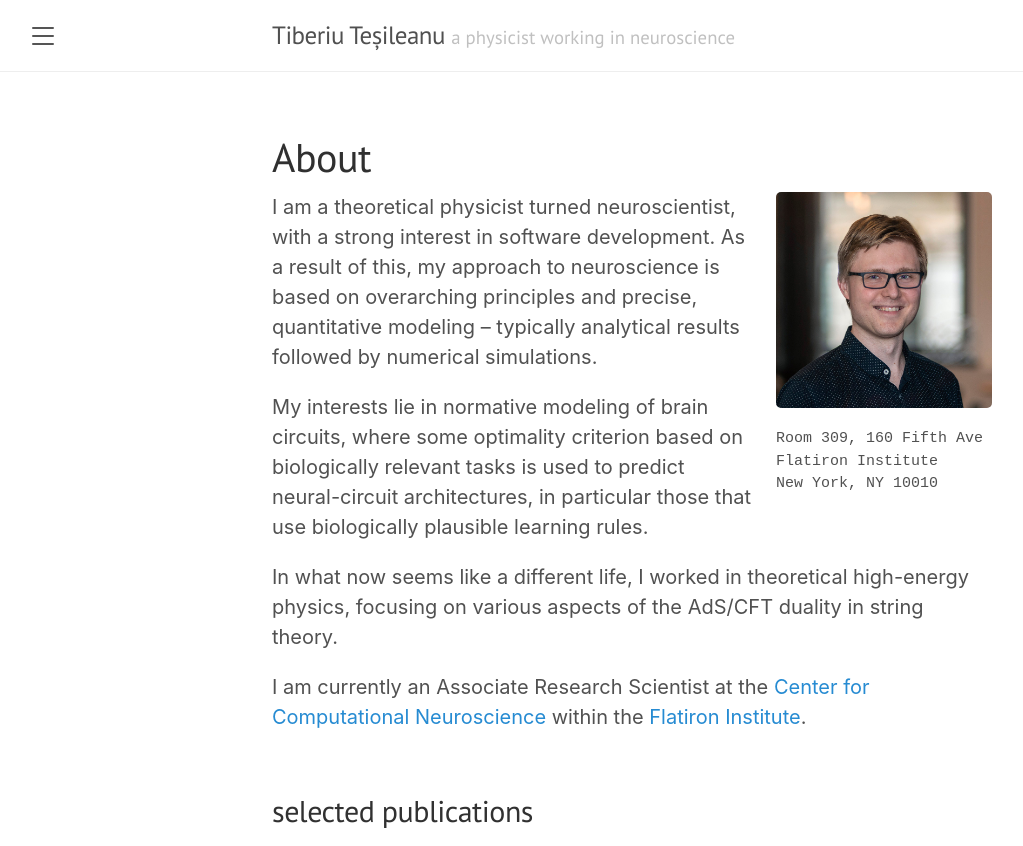
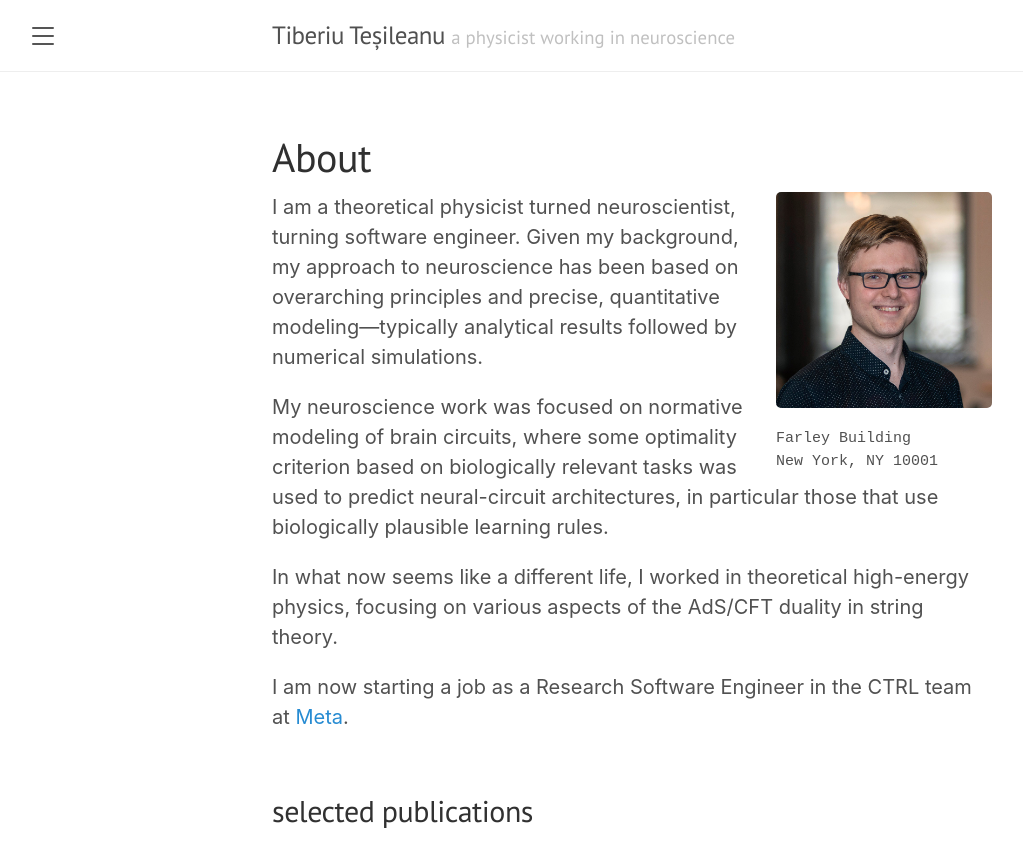
Before and after one commit to ttesileanu/ttesileanu.github.io, a Jekyll site: the page built from _pages/about.md, in a window 1280 px wide, cut to the strip 0-846 px from the top of the page. Shown: the whole strip, without its empty margins (8-1031 px from the left). Built offline with Jekyll 4.4.1, drawn with Linux system fonts in a browser that asks for light colours; full-size pictures stand in for the smaller copies a plugin makes; a style sheet for code colours, icons or effects is not loaded.

Commit message:
Update job details

```diff
--- a/_pages/about.md
+++ b/_pages/about.md
@@ -2,24 +2,23 @@
 layout: about
 title: About
 permalink: /about
-subtitle: Associated Research Scientist at the <a href="https://www.simonsfoundation.org/flatiron/center-for-computational-neuroscience/">Center for Computational Neuroscience</a> within the <a href="https://www.simonsfoundation.org/flatiron/">Flatiron Institute</a>.
+subtitle: Research Software Engineer at the <a href="https://www.meta.com/">Meta</a>.
 
 profile:
   align: right
   image: prof_pic.jpg
   address: >
-    <p>Room 309, 160 Fifth Ave</p>
-    <p>Flatiron Institute</p>
-    <p>New York, NY 10010</p>
+    <p>Farley Building</p>
+    <p>New York, NY 10001</p>
 
 selected_papers: true # includes a list of papers marked as "selected={true}"
 social: true  # includes social icons at the bottom of the page
 ---
 
-I am a theoretical physicist turned neuroscientist, with a strong interest in software development. As a result of this, my approach to neuroscience is based on overarching principles and precise, quantitative modeling – typically analytical results followed by numerical simulations.
+I am a theoretical physicist turned neuroscientist, turning software engineer. Given my background, my approach to neuroscience has been based on overarching principles and precise, quantitative modeling—typically analytical results followed by numerical simulations.
 
-My interests lie in normative modeling of brain circuits, where some optimality criterion based on biologically relevant tasks is used to predict neural-circuit architectures, in particular those that use biologically plausible learning rules.
+My neuroscience work was focused on normative modeling of brain circuits, where some optimality criterion based on biologically relevant tasks was used to predict neural-circuit architectures, in particular those that use biologically plausible learning rules.
 
 In what now seems like a different life, I worked in theoretical high-energy physics, focusing on various aspects of the AdS/CFT duality in string theory.
 
-I am currently an Associate Research Scientist at the [Center for Computational Neuroscience](https://www.simonsfoundation.org/flatiron/center-for-computational-neuroscience) within the [Flatiron Institute](https://www.simonsfoundation.org/flatiron).
+I am now starting a job as a Research Software Engineer in the CTRL team at [Meta](https://www.meta.com).
```
Also changed, not shown: _pages/index.md (+1 -1 lines).
